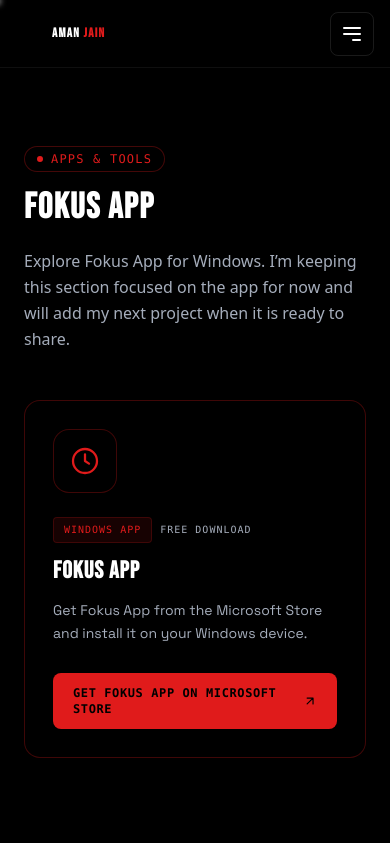
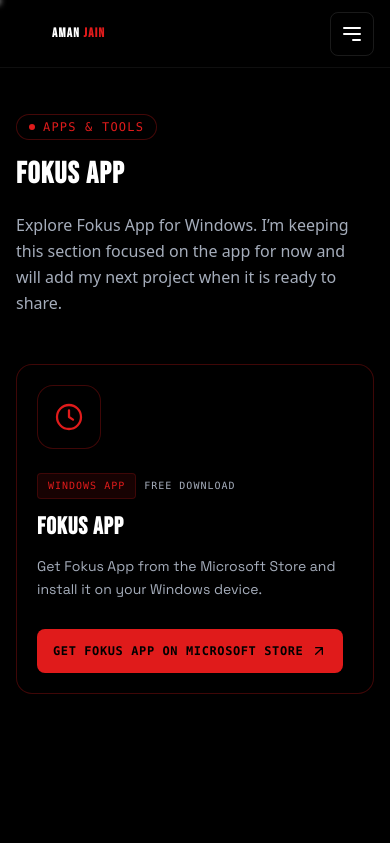
Before and after one commit to aman482006-beep/Oatish-webiste, a Next.js app: page /work in a window 390 px wide. Shown: the top 843 px of the page. Built offline with nearby package versions, Linux system fonts and the light colour scheme.

Commit message:
Improve responsive Work page layout

```diff
--- a/src/app/work/page.tsx
+++ b/src/app/work/page.tsx
@@ -4,14 +4,14 @@ const FOKUS_STORE_URL = "https://apps.microsoft.com/detail/9p7njldq8gkk?hl=en-GB
 
 export default function WorkPage() {
   return (
-    <main className="min-h-screen bg-[var(--tech-bg)] text-[var(--tech-text)] pt-36 pb-28 px-6 sm:px-12 lg:px-20">
+    <main className="min-h-screen bg-[var(--tech-bg)] text-[var(--tech-text)] pt-28 sm:pt-36 pb-20 sm:pb-28 px-4 sm:px-8 lg:px-20">
       <div className="max-w-5xl mx-auto">
         <div className="max-w-3xl mb-12">
           <div className="inline-flex items-center gap-2 px-3 py-1 rounded-full border border-[var(--tech-accent)]/30 bg-[var(--tech-card)] text-[var(--tech-accent)] font-mono text-xs uppercase tracking-widest mb-4">
             <span className="w-1.5 h-1.5 rounded-full bg-[var(--tech-accent)]" />
             <span>APPS & TOOLS</span>
           </div>
-          <h1 className="text-4xl sm:text-5xl lg:text-6xl font-bold font-display tracking-tight text-white mb-5">
+          <h1 className="text-3xl sm:text-5xl lg:text-6xl font-bold font-display tracking-tight text-white mb-5">
             Fokus App
           </h1>
           <p className="text-[var(--tech-text-muted)] text-base sm:text-lg leading-relaxed font-sans">
@@ -19,7 +19,7 @@ export default function WorkPage() {
           </p>
         </div>
 
-        <article className="max-w-4xl rounded-2xl bg-[var(--tech-card)] border border-[rgba(224,27,27,0.28)] p-7 sm:p-10 hover:border-[var(--tech-accent)]/50 transition-colors">
+        <article className="max-w-4xl rounded-2xl bg-[var(--tech-card)] border border-[rgba(224,27,27,0.28)] p-5 sm:p-10 hover:border-[var(--tech-accent)]/50 transition-colors">
           <div className="flex flex-col sm:flex-row sm:items-start gap-6">
             <div className="w-16 h-16 rounded-2xl bg-[var(--tech-bg)] border border-[rgba(224,27,27,0.28)] flex items-center justify-center shrink-0 text-[var(--tech-accent)]">
               <svg className="w-8 h-8" viewBox="0 0 24 24" fill="none" stroke="currentColor" strokeWidth={1.7} strokeLinecap="round" strokeLinejoin="round" aria-hidden="true">
@@ -46,7 +46,7 @@ export default function WorkPage() {
                 href={FOKUS_STORE_URL}
                 target="_blank"
                 rel="noopener noreferrer"
-                className="inline-flex items-center gap-2 px-5 py-3 rounded-lg bg-[var(--tech-accent)] text-[#000000] font-mono text-xs uppercase tracking-wider font-bold hover:bg-[var(--tech-accent-hover)] transition-all duration-200"
+                className="inline-flex items-center gap-2 px-4 sm:px-5 py-3 min-h-11 rounded-lg bg-[var(--tech-accent)] text-[#000000] font-mono text-xs uppercase tracking-wider font-bold hover:bg-[var(--tech-accent-hover)] transition-all duration-200"
               >
                 <span>Get Fokus App on Microsoft Store</span>
                 <svg className="w-4 h-4" viewBox="0 0 24 24" fill="none" stroke="currentColor" strokeWidth={2} strokeLinecap="round" strokeLinejoin="round" aria-hidden="true">
```
